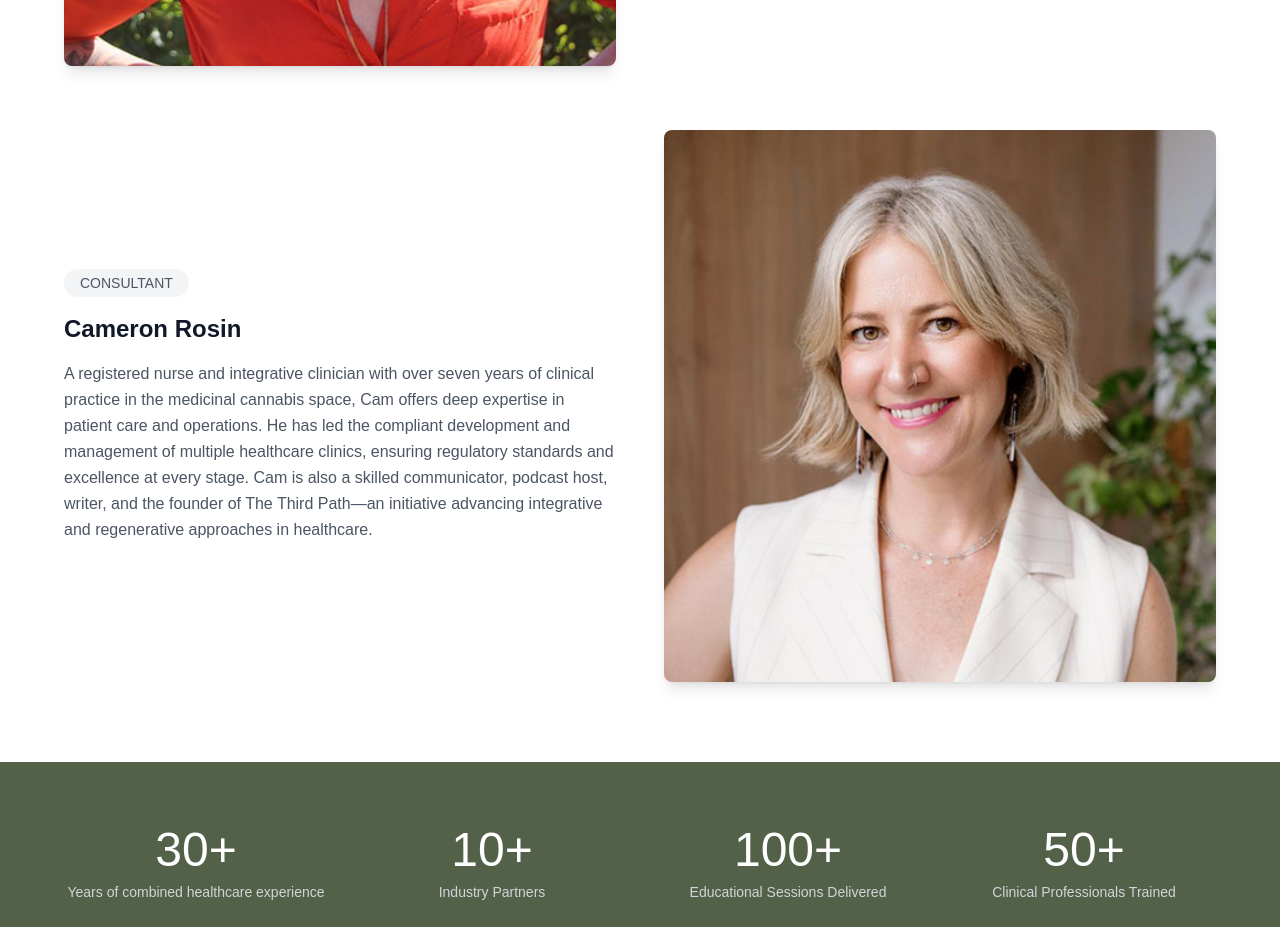
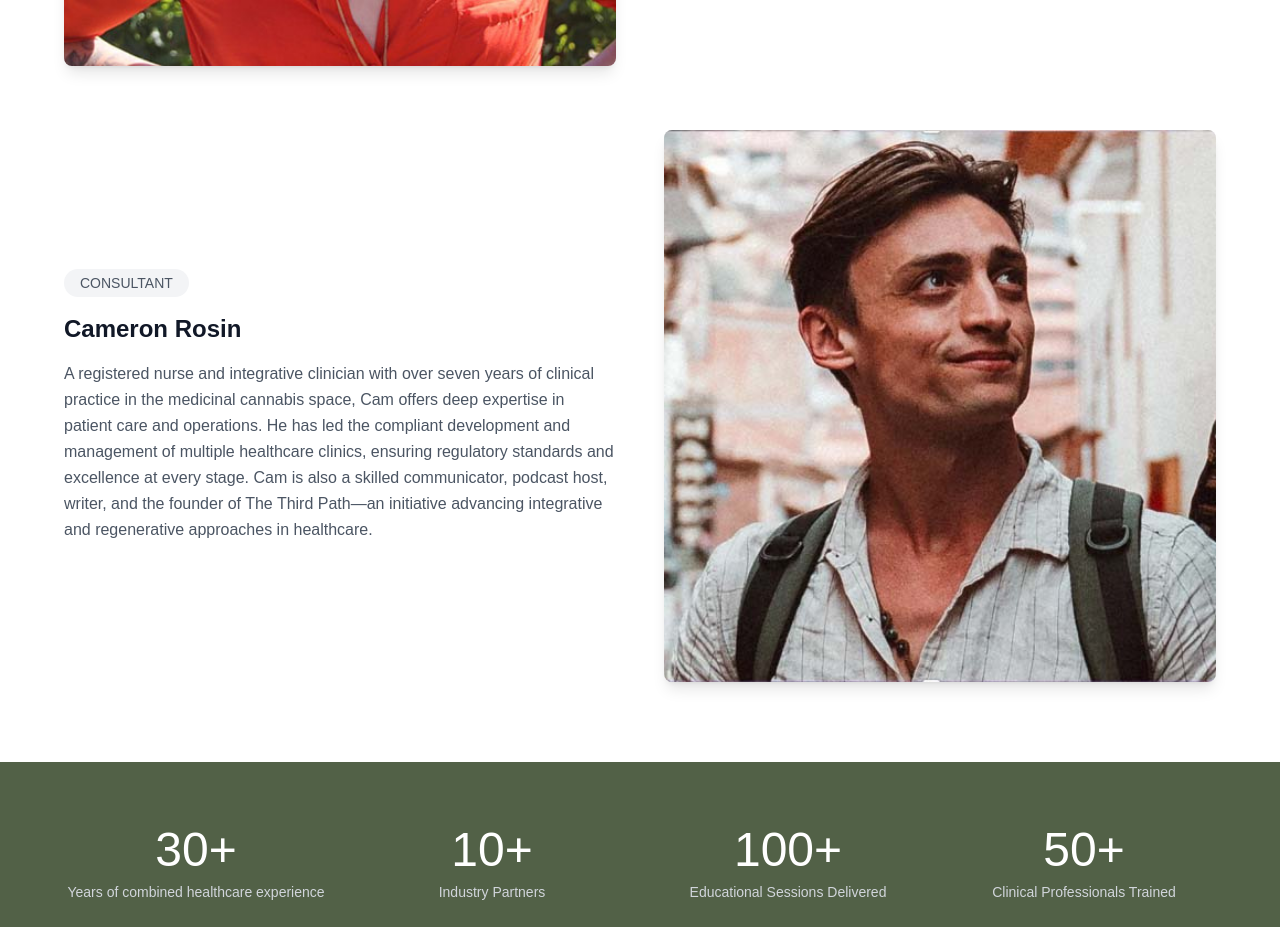
Before and after one commit to doylem/nativa-site, a Next.js app: page / in a window 1280 px wide. Shown: the part 3940-4867 px from the top of the page. Built offline with nearby package versions, Linux system fonts and the light colour scheme; a web font is replaced by a local one.

Commit message:
Updated page.tsx

```diff
--- a/app/page.tsx
+++ b/app/page.tsx
@@ -250,8 +250,8 @@ Liz is passionate about advancing cannabinoid research and keeps a keen eye on e
               </div>
               <div className="relative">
                 <Image
-                  src="/images/director-bec.jpg"
-                  alt="Cami Basso"
+                  src="/images/consultant-cam.jpg"
+                  alt="Cameron Rosin"
                   width={500}
                   height={600}
                   className="rounded-lg shadow-lg w-full"
```
